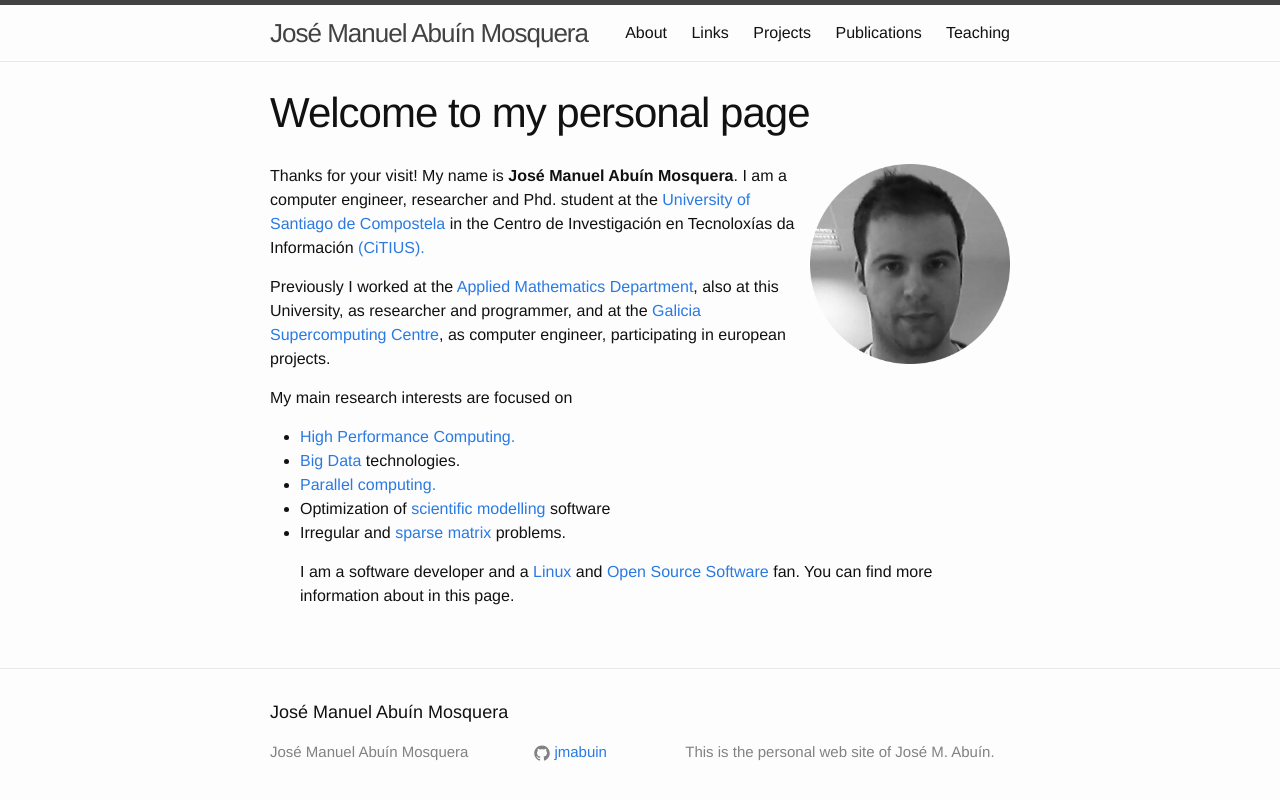
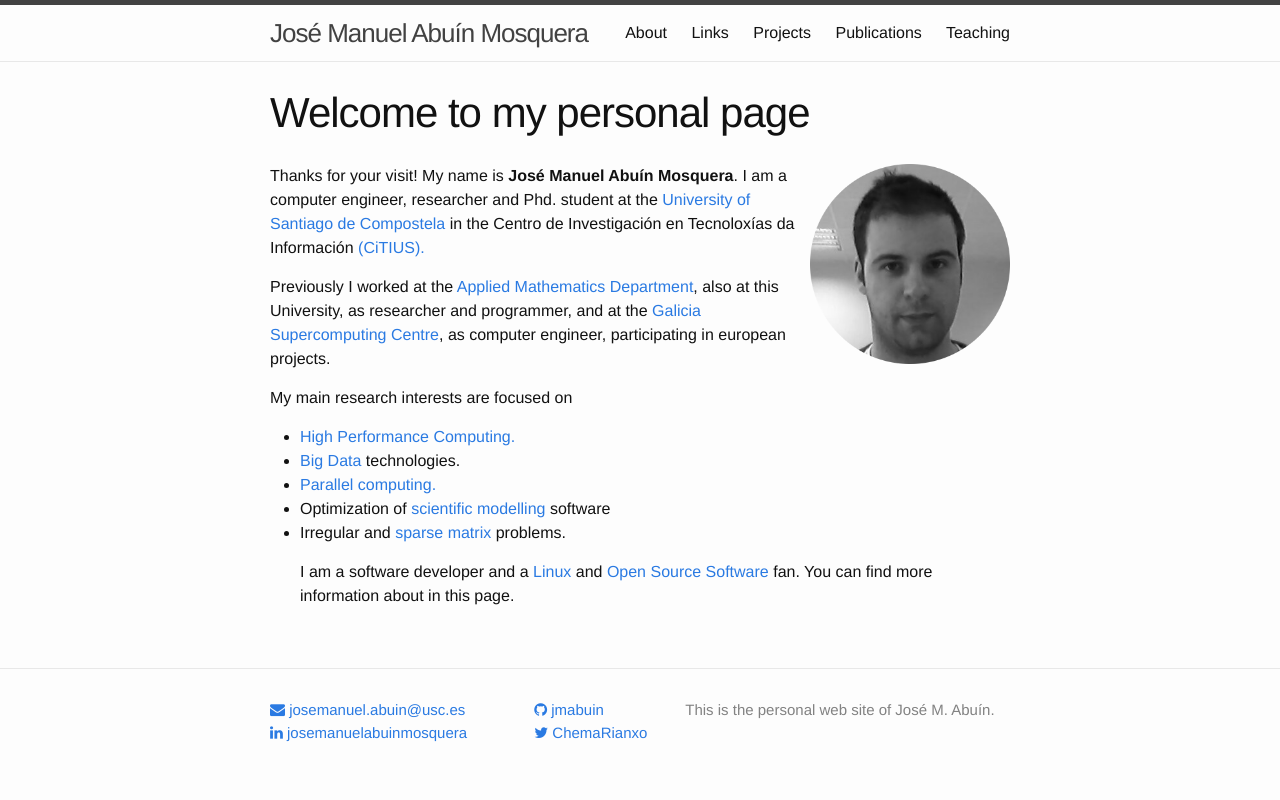
Before and after one commit to jmabuin/jmabuin.github.io, a Jekyll site: the page built from index.html, in a window 1280 px wide. Shown: the top 800 px of the page. Built offline with Jekyll 4.4.1, drawn with Linux system fonts in a browser that asks for light colours; nearby versions of some CDN libraries.

Commit message:
Added social icons in footer

```diff
--- a/_config.yml
+++ b/_config.yml
@@ -7,13 +7,14 @@
 
 # Site settings
 title: José Manuel Abuín Mosquera
-#email: your-email@domain.com
+email: josemanuel.abuin@usc.es
 description: > # this means to ignore newlines until "baseurl:"
   This is the personal web site of José M. Abuín.
 baseurl: "" # the subpath of your site, e.g. /blog
 url: "http://jmabuin.github.io/" # the base hostname & protocol for your site
-#twitter_username: ChemaRianxo
+twitter_username: ChemaRianxo
 github_username:  jmabuin
+linkedin_username: josemanuelabuinmosquera
 
 # Build settings
 markdown: kramdown
--- a/_includes/footer.html
+++ b/_includes/footer.html
@@ -2,13 +2,18 @@
 
   <div class="wrapper">
 
-    <h2 class="footer-heading">{{ site.title }}</h2>
+    <!-- <h2 class="footer-heading">{{ site.title }}</h2> -->
 
     <div class="footer-col-wrapper">
       <div class="footer-col footer-col-1">
         <ul class="contact-list">
-          <li>{{ site.title }}</li>
-          <li><a href="mailto:{{ site.email }}">{{ site.email }}</a></li>
+          <!-- <li>{{ site.title }}</li> -->
+          <li><a href="mailto:{{ site.email }}"><i class="fa fa-envelope" aria-hidden="true"></i> {{ site.email }}</a></li>
+          {% if site.linkedin_username %}
+          <li>
+          <a href="http://linkedin.com/in/{{ site.linkedin_username }}"><i class="fa fa-linkedin" aria-hidden="true"></i> {{ site.linkedin_username }}</a>
+          </li>
+          {% endif %}
         </ul>
       </div>
 
@@ -16,14 +21,22 @@
         <ul class="social-media-list">
           {% if site.github_username %}
           <li>
+          <a href="https://github.com/{{ site.github_username }}"><i class="fa fa-github" aria-hidden="true"></i> {{ site.github_username }}</a>
+          </li>
+          <!-- <li>
             {% include icon-github.html username=site.github_username %}
-          </li>
+          </li> -->
           {% endif %}
 
           {% if site.twitter_username %}
-          <li>
+
+	  <li>
+          <a href="https://twitter.com/{{ site.twitter_username }}"><i class="fa fa-twitter" aria-hidden="true"></i> {{ site.twitter_username }}</a>
+          </li>
+          <!--<li>
             {% include icon-twitter.html username=site.twitter_username %}
           </li>
+          -->
           {% endif %}
         </ul>
       </div>
--- a/_includes/head.html
+++ b/_includes/head.html
@@ -9,4 +9,6 @@
   <link rel="stylesheet" href="{{ "/css/main.css" | prepend: site.baseurl }}">
   <link rel="canonical" href="{{ page.url | replace:'index.html','' | prepend: site.baseurl | prepend: site.url }}">
   <link rel="alternate" type="application/rss+xml" title="{{ site.title }}" href="{{ "/feed.xml" | prepend: site.baseurl | prepend: site.url }}">
+  <link rel="stylesheet" href="https://maxcdn.bootstrapcdn.com/font-awesome/4.6.1/css/font-awesome.min.css">
+
 </head>
```
